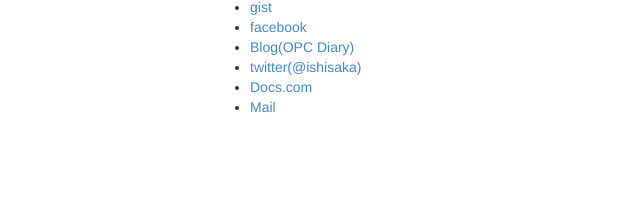
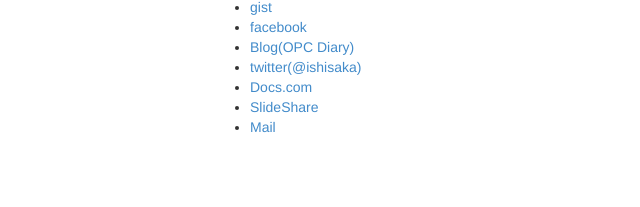
Before and after one commit to ishisaka/ishisaka.github.com, a plain HTML site: page index.html in a window 1280 px wide. Shown: the part 451-658 px from the top of the page, 640-1280 px from the left. Drawn offline with nearby package versions, Linux system fonts and the light colour scheme.

Commit message:
SlideShareへのリンクを追加

```diff
--- a/index.html
+++ b/index.html
@@ -106,6 +106,7 @@
                     <li><a href="http://opcdiary.net/">Blog(OPC Diary)</a></li>
                     <li><a href="http://twitter.com/ishisaka">twitter(@ishisaka)</a></li>
                     <li><a href="https://docs.com/ishisaka-tadahi">Docs.com</a></li>
+                    <li><a href="http://www.slideshare.net/ishisaka">SlideShare</a></li>
                     <li><a href="mailto:tadahiro@isisaka.com">Mail</a></li>
                 </ul>
                 <!--
```
